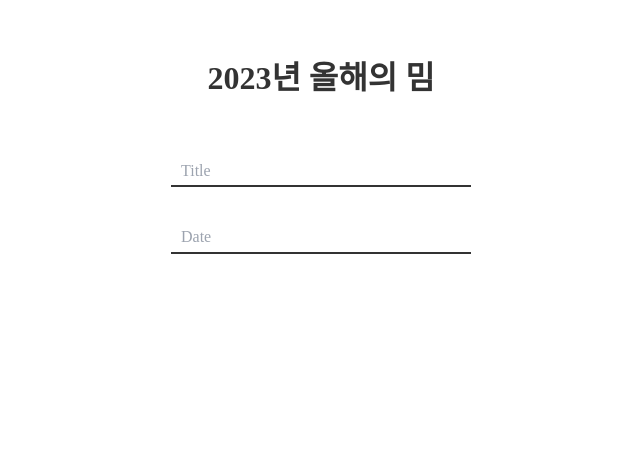
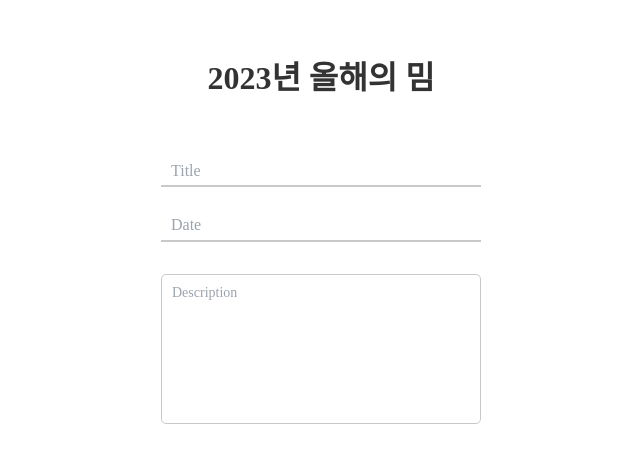
Before and after one commit to dbstjddbwls/CTG, a Next.js app in the folder ctg/: page / in a window 1280 px wide. Shown: the top 462 px of the page, without its empty margins (319-959 px from the left). Built offline with nearby package versions, Linux system fonts and the light colour scheme.

Commit message:
ADD TextareaBlock

```diff
--- a/ctg/src/component/inputs/InputBlock.tsx
+++ b/ctg/src/component/inputs/InputBlock.tsx
@@ -1,4 +1,4 @@
-import React from 'react'
+import React, {useEffect, useRef, useState} from 'react'
 
 interface Iprops {
     className?: string
@@ -6,10 +6,32 @@ interface Iprops {
 }
 
 const InputBlock: React.FC<Iprops> = ({className, placeholder}) => {
+    const [isValue, setIsValue] = useState(false)
+
+    const initialRef: any = null
+    const inputRef = useRef(initialRef)
+
+    const checkInputValue = (e: any) => {
+        const value = inputRef.current.value.replace(/ /g, '')
+
+        if (value) {
+            setIsValue(true)
+        } else {
+            setIsValue(false)
+        }
+    }
+
     return (
         <div className={`${className}`}>
             <label className={'flex justify-center'}>
-                <input placeholder={`${placeholder}`} className={'border-b-[2px] w-[300px] px-[10px] py-[5px]'} />
+                <input
+                    ref={inputRef}
+                    placeholder={`${placeholder}`}
+                    className={`border-b-[2px] text-[16px] w-full px-[10px] py-[5px] ${
+                        isValue ? 'border-[#4bdca3]' : 'border-[#c9c9c9]'
+                    }`}
+                    onBlur={e => checkInputValue(e.target)}
+                />
             </label>
         </div>
     )
--- /dev/null
+++ b/ctg/src/component/inputs/TextareaBlock.tsx
@@ -0,0 +1,37 @@
+import React, {useEffect, useRef, useState} from 'react'
+
+interface Iprops {
+    className?: string
+    placeholder: string
+}
+
+const InputBlock: React.FC<Iprops> = ({className, placeholder}) => {
+    const [isValue, setIsValue] = useState(false)
+
+    const initialRef: any = null
+    const TextareaRef = useRef(initialRef)
+
+    const checkTextareaValue = (e: any) => {
+        const value = TextareaRef.current.value.replace(/ /g, '')
+
+        if (value) {
+            setIsValue(true)
+        } else {
+            setIsValue(false)
+        }
+    }
+
+    return (
+        <div className={`${className}`}>
+            <textarea
+                ref={TextareaRef}
+                placeholder={`${placeholder}`}
+                onBlur={e => checkTextareaValue(e.target)}
+                className={`w-full min-h-[150px] p-[10px] resize-none text-[14px] border rounded-[5px] : +
+                    ${isValue ? 'border-[#4bdca3]' : 'border-[#c9c9c9]'}`}
+            />
+        </div>
+    )
+}
+
+export default InputBlock
--- a/ctg/src/features/HomeUploadComponent/HomeUploadForm.tsx
+++ b/ctg/src/features/HomeUploadComponent/HomeUploadForm.tsx
@@ -1,11 +1,13 @@
 import InputBlock from '@/src/component/inputs/InputBlock'
+import TextareaBlock from '@/src/component/inputs/TextareaBlock'
 
 const HomeUploadForm = () => {
     return (
         <>
-            <div className={'mt-[60px]'}>
+            <div className={'mt-[60px] w-[320px] mx-auto'}>
                 <InputBlock placeholder={'Title'} />
-                <InputBlock placeholder={'Date'} className={'mt-[36px]'} />
+                <InputBlock placeholder={'Date'} className={'mt-[24px]'} />
+                <TextareaBlock placeholder={'Description'} className={'mt-[32px]'} />
             </div>
         </>
     )
```
